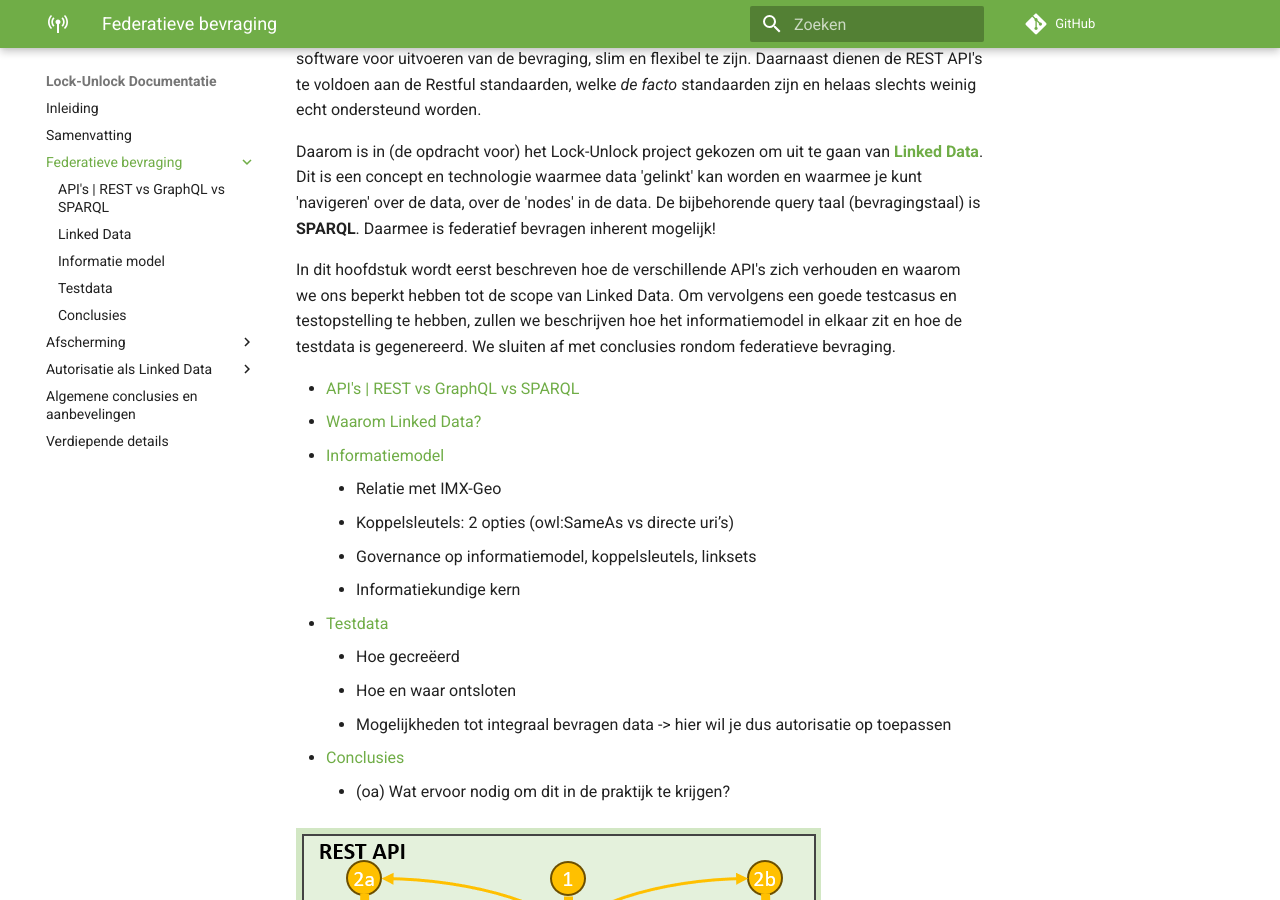
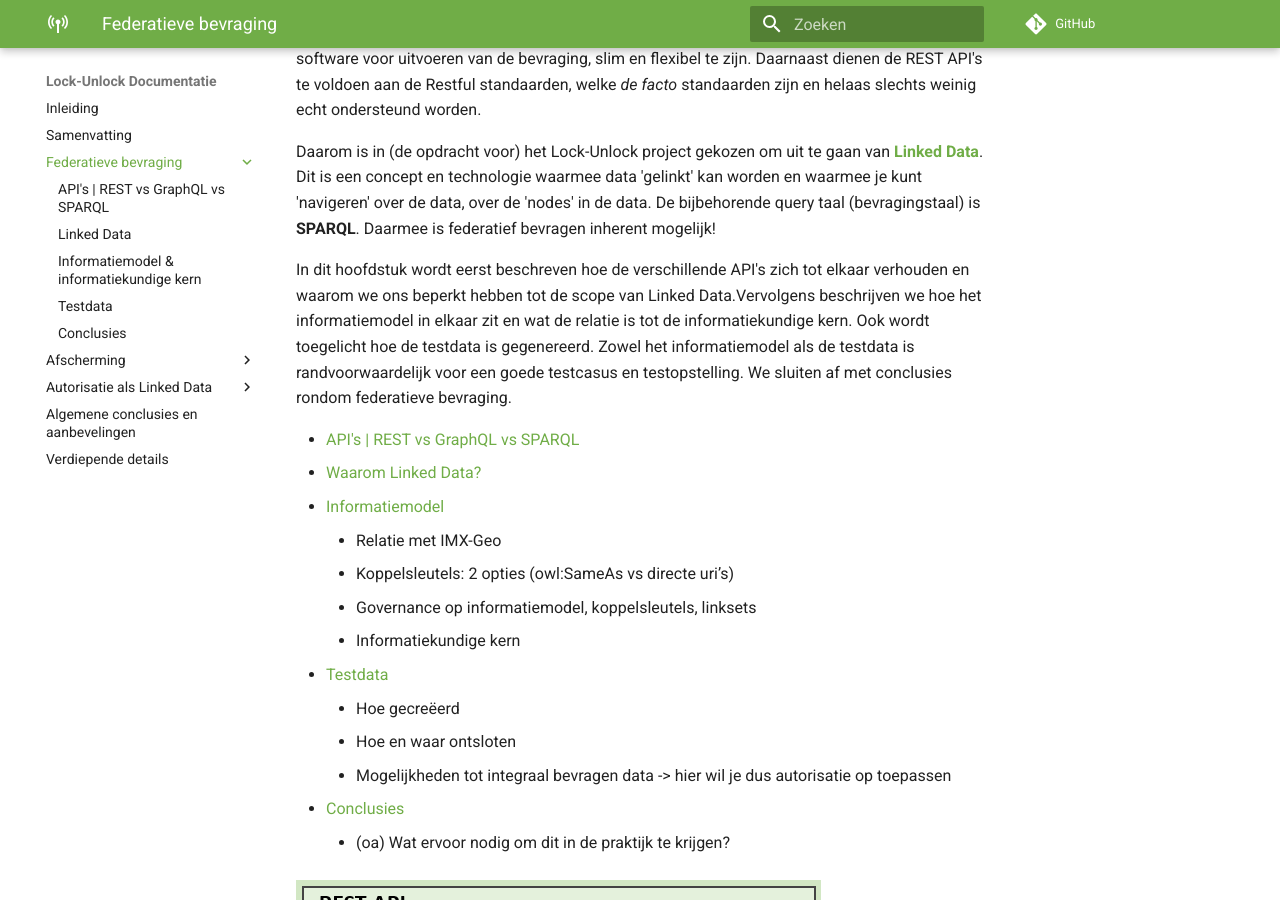
Before and after one commit to kadaster-labs/lock-unlock-docs, an MkDocs documentation site: the page built from docs/federatieve-bevraging/index.md, in a window 1280 px wide and 900 px high, scrolled down 591 px. Built offline with MkDocs 1.6.1 and Material for MkDocs 9.7.7, drawn with Linux system fonts in a browser that asks for light colours; comment, search, counter and statistics services are not loaded.

Commit message:
Inleiding federatieve bevraging review

```diff
--- a/docs/federatieve-bevraging/index.md
+++ b/docs/federatieve-bevraging/index.md
@@ -29,10 +29,9 @@ Data](linkeddata.md)**. Dit is een concept en technologie waarmee data 'gelinkt'
 waarmee je kunt 'navigeren' over de data, over de 'nodes' in de data. De bijbehorende query taal
 (bevragingstaal) is **SPARQL**. Daarmee is federatief bevragen inherent mogelijk!
 
-In dit hoofdstuk wordt eerst beschreven hoe de verschillende API's zich verhouden en waarom we ons
-beperkt hebben tot de scope van Linked Data. Om vervolgens een goede testcasus en testopstelling te
-hebben, zullen we beschrijven hoe het informatiemodel in elkaar zit en hoe de testdata is
-gegenereerd. We sluiten af met conclusies rondom federatieve bevraging.
+In dit hoofdstuk wordt eerst beschreven hoe de verschillende API's zich tot elkaar verhouden en waarom we ons
+beperkt hebben tot de scope van Linked Data.Vervolgens beschrijven we hoe het informatiemodel in elkaar zit en wat de relatie is tot de informatiekundige kern. Ook wordt toegelicht hoe de testdata is gegenereerd. Zowel het informatiemodel als de testdata is randvoorwaardelijk voor een goede testcasus en testopstelling.
+ We sluiten af met conclusies rondom federatieve bevraging.
 
 - [API's | REST vs GraphQL vs SPARQL](./apis.md)
 - [Waarom Linked Data?](./linkeddata.md)
```
Also changed, not shown: docs/federatieve-bevraging/informatiemodel.md (+3 -1 lines).
